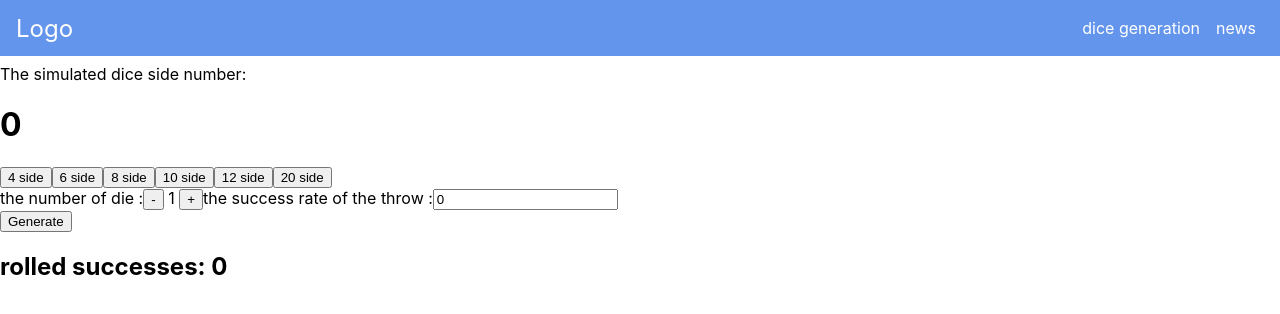
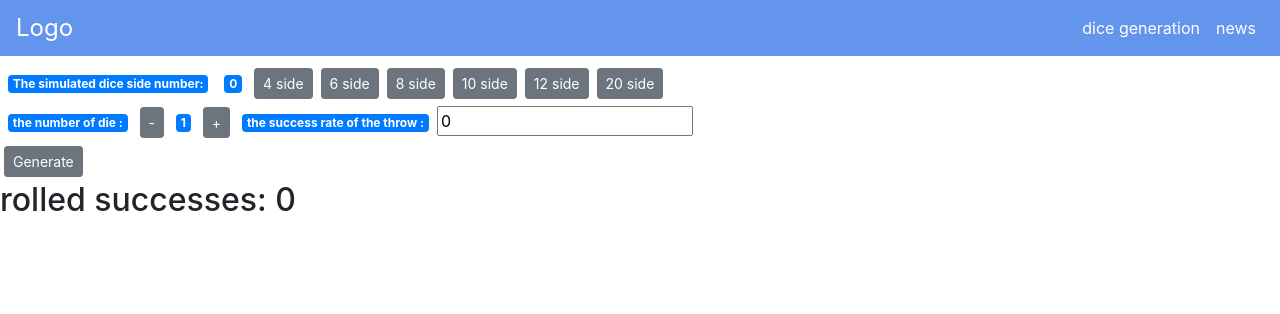
Before and after one commit to Ogen86/testreact, a React (Create React App) app: page /#/Dice_generation in a window 1280 px wide. Shown: the top 314 px of the page. Built offline with nearby package versions, Linux system fonts and the light colour scheme.

Commit message:
bootstrap @4.1.1 installed and applied

```diff
--- a/package.json
+++ b/package.json
@@ -7,6 +7,7 @@
     "@testing-library/jest-dom": "^4.2.4",
     "@testing-library/react": "^9.4.0",
     "@testing-library/user-event": "^7.2.1",
+    "bootstrap": "^4.1.1",
     "gh-pages": "^2.2.0",
     "react": "^16.12.0",
     "react-dom": "^16.12.0",
--- a/src/App.js
+++ b/src/App.js
@@ -6,6 +6,7 @@ import BackDrop from "./components/BackDrop/BackDrop";
 import { HashRouter as Router, Route } from "react-router-dom";
 import { Switch } from "react-router-dom";
 import { HashHistory } from "history";
+import "bootstrap/dist/css/bootstrap.css";
 
 import HomePage from "./components/Homepage/HomePage";
 import DiceGenerator from "./components/DiceGenerator/diceGenerator";
--- a/src/components/DiceGenerator/diceSide.jsx
+++ b/src/components/DiceGenerator/diceSide.jsx
@@ -11,7 +11,7 @@ class DiceSide extends Component {
         <span className="badge badge-primary m-2">
           The simulated dice side number:
         </span>
-        <h1 className="badge badge-primary m-2">{this.props.sides}</h1>
+        <span className="badge badge-primary m-2">{this.props.sides}</span>
         <button
           onClick={() => this.sideSet(4)}
           className="btn btn-secondary btn-sm m-1"
```
Also changed, not shown: 1 other file (tests, documents, lock files or other folders).
